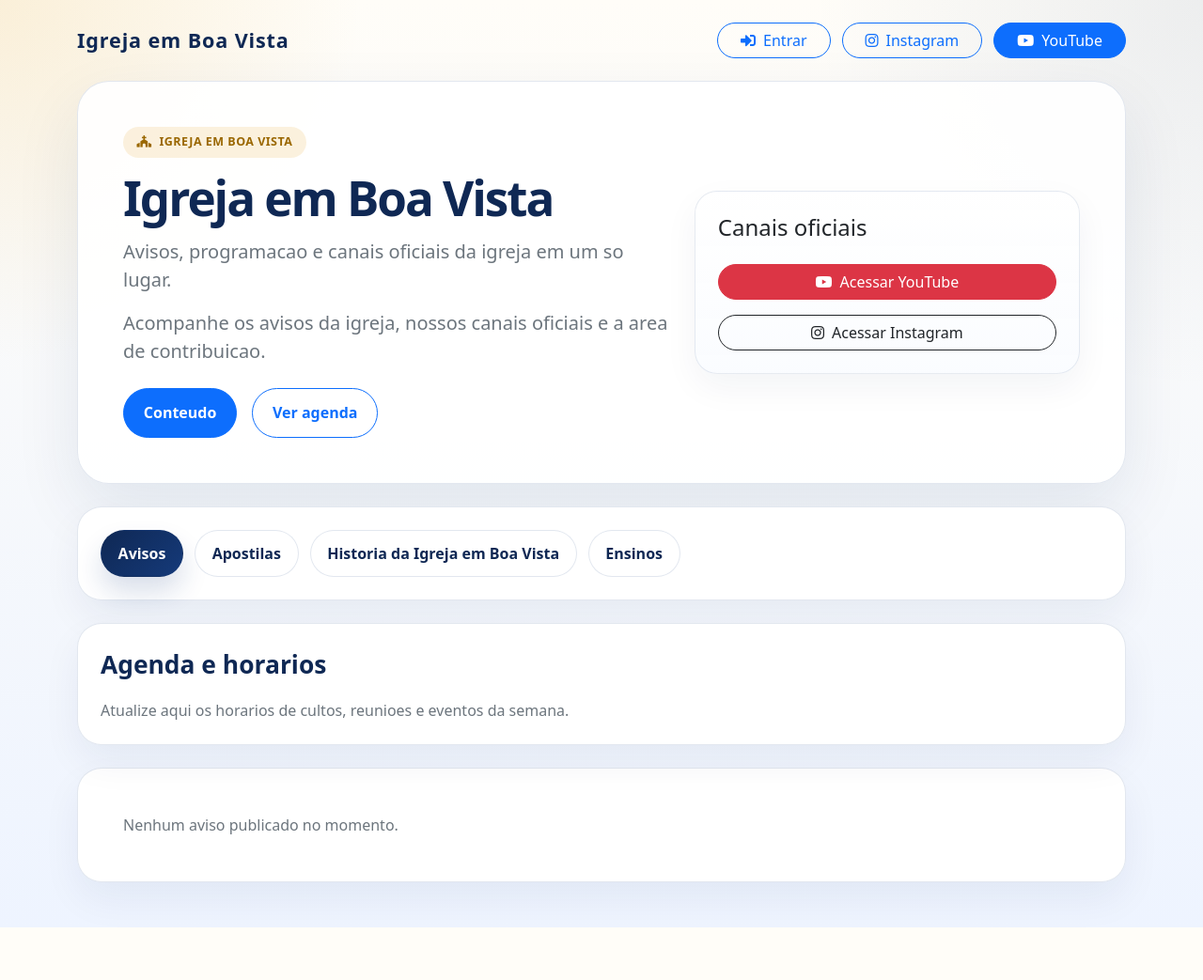
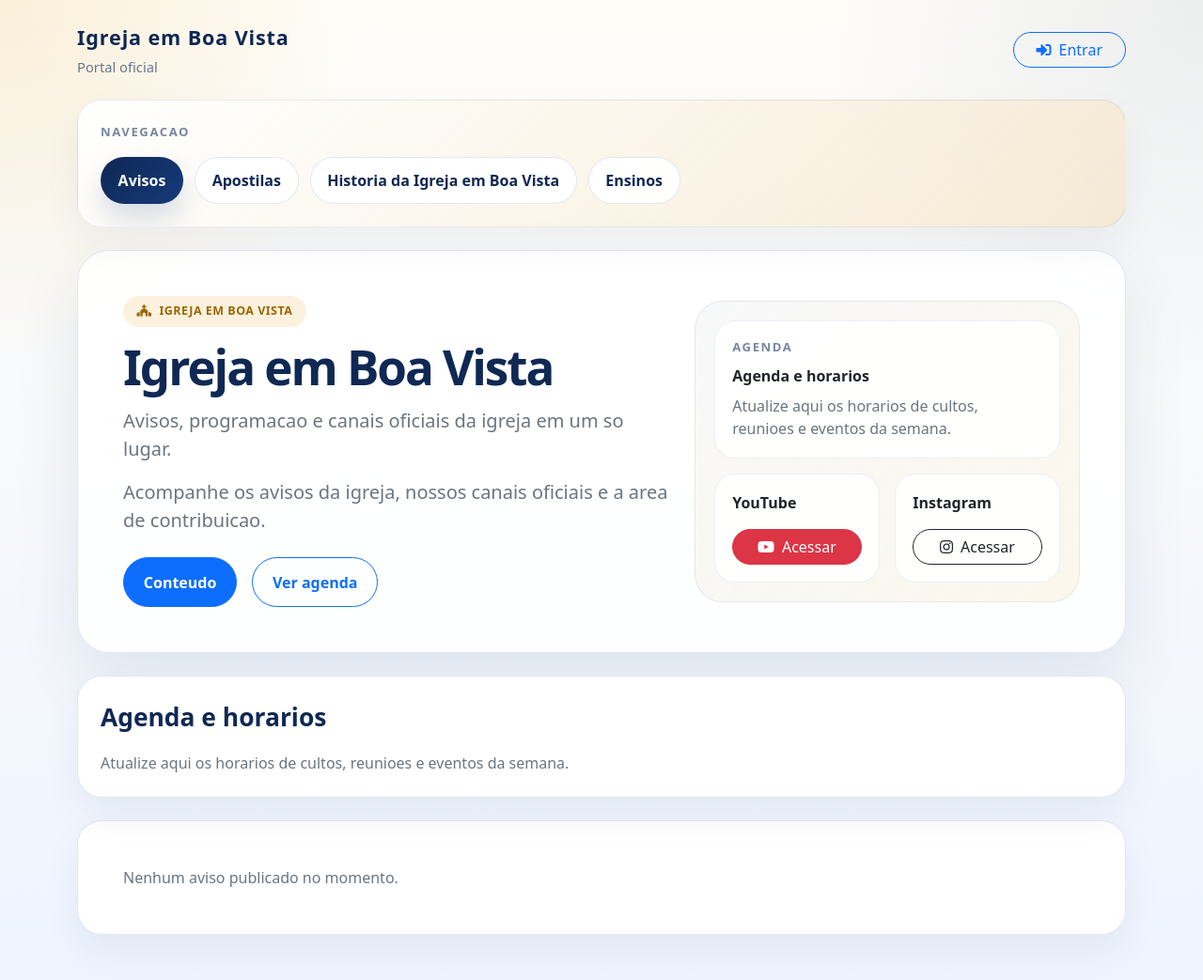
Before and after one commit to conectacasarr/inventario, a Flask app: page /igrejaemboavista in a window 1280 px wide. Shown: the whole page at 94% size. Before the commit the page ends 987 px from the top, so only its background shows below. Run offline with Flask 3, Linux system fonts and the light colour scheme; data comes from the database, SQL or seed files in the repository; data that the repository does not hold is empty.

Commit message:
refactor: improve church portal navigation and polish

```diff
--- a/app.py
+++ b/app.py
@@ -1216,13 +1216,34 @@ def usuario_pode_editar_igreja(user):
 
 def destino_pos_login(user):
     if usuario_pode_acessar_inventario(user):
-        return url_for("dashboard")
+        return url_for("inventario")
     if usuario_pode_editar_igreja(user):
         host_igreja = (app.config.get("IGREJA_PUBLIC_HOST") or "").strip().lower()
         if host_igreja:
             return url_no_host(host_igreja, "/editar")
         return igreja_path("/editar")
     return None
+
+
+def login_next_seguro():
+    proximo = (request.args.get("next") or request.form.get("next") or "").strip()
+    if not proximo:
+        return None
+    if proximo.startswith("/") and not proximo.startswith("//"):
+        return proximo
+    return None
+
+
+def destino_pos_login_com_next(user):
+    proximo = login_next_seguro()
+    if proximo:
+        if proximo.startswith("/inventario") and usuario_pode_acessar_inventario(user):
+            return proximo
+        if proximo.startswith("/editar") and usuario_pode_editar_igreja(user):
+            return proximo
+        if proximo.startswith("/igrejaemboavista/editar") and usuario_pode_editar_igreja(user):
+            return proximo
+    return destino_pos_login(user)
 
 @login_manager.user_loader
 def load_user(user_id):
@@ -1523,7 +1544,7 @@ def aplicar_permissoes_de_acesso():
 @app.route("/login/", methods=["GET", "POST"])
 def login():
     if current_user.is_authenticated:
-        return redirect(destino_pos_login(current_user) or url_for("logout"))
+        return redirect(destino_pos_login_com_next(current_user) or url_for("logout"))
 
     if request.method == "POST":
         identificador = request.form.get("usuario", "").strip()
@@ -1547,10 +1568,10 @@ def login():
                 user["pode_acessar_inventario"] if "pode_acessar_inventario" in user.keys() else 1,
                 user["pode_editar_igreja"] if "pode_editar_igreja" in user.keys() else 0,
             )
-            destino = destino_pos_login(user_obj)
+            destino = destino_pos_login_com_next(user_obj)
             if not destino:
                 flash("Seu usuario esta ativo, mas ainda nao possui acessos liberados.", "warning")
-                return render_template("login_auth.html")
+                return render_template("login_auth.html", next_url=login_next_seguro())
             login_user(user_obj)
             registrar_log("Login realizado com sucesso")
             db.commit()
@@ -1560,7 +1581,7 @@ def login():
         else:
             flash("Usuario, e-mail ou senha invalidos.", "danger")
 
-    return render_template("login_auth.html")
+    return render_template("login_auth.html", next_url=login_next_seguro())
 
 @app.route("/cadastro", methods=["GET", "POST"])
 @app.route("/cadastro/", methods=["GET", "POST"])
--- a/templates/igrejaemboavista_publico.html
+++ b/templates/igrejaemboavista_publico.html
@@ -31,6 +31,11 @@
             letter-spacing: 0.04em;
             text-decoration: none;
             font-size: 1.35rem;
+        }
+
+        .ibv-header-meta {
+            color: rgba(15, 40, 84, 0.62);
+            font-size: 0.92rem;
         }
 
         .ibv-shell {
@@ -72,6 +77,14 @@
             color: var(--ibv-blue-dark);
             font-size: 1.65rem;
             font-weight: 800;
+        }
+
+        .ibv-subtle-title {
+            color: rgba(15, 40, 84, 0.56);
+            font-size: 0.82rem;
+            font-weight: 800;
+            letter-spacing: 0.12em;
+            text-transform: uppercase;
         }
 
         .ibv-link-btn {
@@ -129,15 +142,45 @@
             background: linear-gradient(180deg, rgba(255, 255, 255, 0.98), rgba(250, 252, 255, 0.96));
             box-shadow: 0 14px 36px rgba(15, 40, 84, 0.05);
         }
+
+        .ibv-top-tabs-shell {
+            position: relative;
+            overflow: hidden;
+            background: linear-gradient(135deg, rgba(255, 255, 255, 0.94), rgba(244, 229, 200, 0.72));
+            border: 1px solid rgba(21, 58, 122, 0.08);
+            border-radius: 26px;
+            box-shadow: 0 18px 42px rgba(15, 40, 84, 0.05);
+        }
+
+        .ibv-hero-panel {
+            background: linear-gradient(135deg, rgba(15, 40, 84, 0.03), rgba(229, 178, 74, 0.1));
+            border: 1px solid rgba(21, 58, 122, 0.08);
+            border-radius: 30px;
+            padding: 1.25rem;
+        }
+
+        .ibv-social-card {
+            border-radius: 22px;
+            padding: 1.15rem;
+            border: 1px solid rgba(21, 58, 122, 0.08);
+            background: rgba(255, 255, 255, 0.9);
+        }
+
+        .ibv-social-card .btn {
+            border-radius: 999px;
+        }
     </style>
 </head>
 <body>
     <header class="py-4">
         <div class="container d-flex justify-content-between align-items-center">
-            <a href="{{ igreja_path('/') }}" class="ibv-brand">{{ config.nome_site or 'Igreja em Boa Vista' }}</a>
+            <div>
+                <a href="{{ igreja_path('/') }}" class="ibv-brand">{{ config.nome_site or 'Igreja em Boa Vista' }}</a>
+                <div class="ibv-header-meta mt-1">Portal oficial</div>
+            </div>
             <div class="ibv-header-actions">
                 {% if current_user.is_authenticated and current_user.pode_acessar_inventario %}
-                <a href="{{ url_for('dashboard') }}" class="btn btn-outline-dark rounded-pill px-4">
+                <a href="{{ url_for('inventario') }}" class="btn btn-outline-dark rounded-pill px-4">
                     <i class="fas fa-boxes me-2"></i>Inventario
                 </a>
                 {% endif %}
@@ -146,21 +189,25 @@
                     <i class="fas fa-pen me-2"></i>Editar portal
                 </a>
                 {% elif not current_user.is_authenticated %}
-                <a href="{{ url_for('login') }}" class="btn btn-outline-primary rounded-pill px-4">
+                <a href="{{ url_for('login', next=url_for('inventario')) }}" class="btn btn-outline-primary rounded-pill px-4">
                     <i class="fas fa-sign-in-alt me-2"></i>Entrar
                 </a>
                 {% endif %}
-                <a href="{{ config.instagram_url }}" target="_blank" rel="noopener noreferrer" class="btn btn-outline-primary rounded-pill px-4">
-                    <i class="fab fa-instagram me-2"></i>Instagram
-                </a>
-                <a href="{{ config.youtube_url }}" target="_blank" rel="noopener noreferrer" class="btn btn-primary rounded-pill px-4">
-                    <i class="fab fa-youtube me-2"></i>YouTube
-                </a>
             </div>
         </div>
     </header>
 
     <main class="container pb-5">
+        <section class="ibv-top-tabs-shell p-3 p-lg-4 mb-4" id="conteudo-portal">
+            <div class="ibv-subtle-title mb-3">Navegacao</div>
+            <div class="ibv-tab-nav">
+                <button type="button" class="ibv-tab-button active" data-ibv-tab="avisos">Avisos</button>
+                <button type="button" class="ibv-tab-button" data-ibv-tab="apostilas">{{ config.apostilas_titulo or 'Apostilas' }}</button>
+                <button type="button" class="ibv-tab-button" data-ibv-tab="historia">{{ config.historia_titulo or 'Historia da Igreja em Boa Vista' }}</button>
+                <button type="button" class="ibv-tab-button" data-ibv-tab="ensinos">{{ config.ensinos_titulo or 'Ensinos' }}</button>
+            </div>
+        </section>
+
         <section class="ibv-shell p-4 p-lg-5 mb-4">
             <div class="row g-4 align-items-center">
                 <div class="col-lg-7">
@@ -178,27 +225,34 @@
                     </div>
                 </div>
                 <div class="col-lg-5">
-                    <div class="ibv-clean-card p-4 h-100 d-flex flex-column justify-content-center">
-                        <h2 class="h4 mb-4 text-dark">Canais oficiais</h2>
-                        <div class="d-grid gap-3">
-                            <a href="{{ config.youtube_url }}" target="_blank" rel="noopener noreferrer" class="btn btn-danger rounded-pill">
-                                <i class="fab fa-youtube me-2"></i>Acessar YouTube
-                            </a>
-                            <a href="{{ config.instagram_url }}" target="_blank" rel="noopener noreferrer" class="btn btn-outline-dark rounded-pill">
-                                <i class="fab fa-instagram me-2"></i>Acessar Instagram
-                            </a>
+                    <div class="ibv-hero-panel h-100">
+                        <div class="row g-3">
+                            <div class="col-12">
+                                <div class="ibv-social-card">
+                                    <div class="ibv-subtle-title mb-2">Agenda</div>
+                                    <div class="fw-bold text-dark mb-2">{{ config.agenda_titulo or 'Agenda' }}</div>
+                                    <div class="text-secondary" style="white-space: pre-line;">{{ config.agenda_texto or '' }}</div>
+                                </div>
+                            </div>
+                            <div class="col-sm-6">
+                                <div class="ibv-social-card h-100">
+                                    <div class="fw-bold text-dark mb-3">YouTube</div>
+                                    <a href="{{ config.youtube_url }}" target="_blank" rel="noopener noreferrer" class="btn btn-danger w-100">
+                                        <i class="fab fa-youtube me-2"></i>Acessar
+                                    </a>
+                                </div>
+                            </div>
+                            <div class="col-sm-6">
+                                <div class="ibv-social-card h-100">
+                                    <div class="fw-bold text-dark mb-3">Instagram</div>
+                                    <a href="{{ config.instagram_url }}" target="_blank" rel="noopener noreferrer" class="btn btn-outline-dark w-100">
+                                        <i class="fab fa-instagram me-2"></i>Acessar
+                                    </a>
+                                </div>
+                            </div>
                         </div>
                     </div>
                 </div>
-            </div>
-        </section>
-
-        <section class="ibv-card p-4 mb-4" id="conteudo-portal">
-            <div class="ibv-tab-nav">
-                <button type="button" class="ibv-tab-button active" data-ibv-tab="avisos">Avisos</button>
-                <button type="button" class="ibv-tab-button" data-ibv-tab="apostilas">{{ config.apostilas_titulo or 'Apostilas' }}</button>
-                <button type="button" class="ibv-tab-button" data-ibv-tab="historia">{{ config.historia_titulo or 'Historia da Igreja em Boa Vista' }}</button>
-                <button type="button" class="ibv-tab-button" data-ibv-tab="ensinos">{{ config.ensinos_titulo or 'Ensinos' }}</button>
             </div>
         </section>
 
--- a/templates/login_auth.html
+++ b/templates/login_auth.html
@@ -15,6 +15,9 @@
 
         <div class="auth-body">
             <form method="POST" class="row g-3">
+                {% if next_url %}
+                <input type="hidden" name="next" value="{{ next_url }}">
+                {% endif %}
                 <div class="col-12">
                     <label for="usuario" class="auth-label">Usuario ou e-mail</label>
                     <input type="text" class="form-control auth-input" id="usuario" name="usuario" placeholder="usuario ou nome@dominio.com" required>
```
